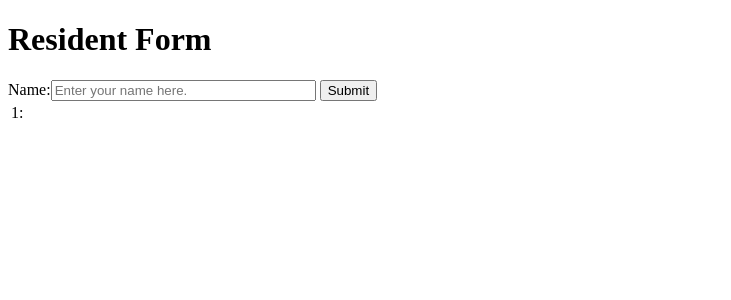
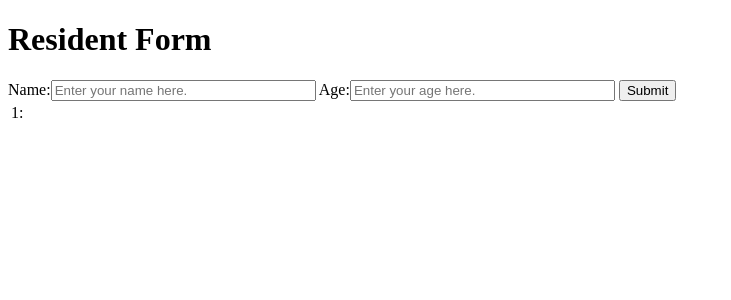
Before and after one commit to denagakenneth/bes, a Django app: template KDBES/templates/mainpage.html in a window 1280 px wide. Shown: the top 300 px of the page, without its empty margins (0-731 px from the left). Run offline with Django 4.2, Linux system fonts and the light colour scheme; the template is opened without the code that fills it, so the values that code supplies are empty.

Commit message:
commitistt

```diff
--- a/KDBES/templates/mainpage.html
+++ b/KDBES/templates/mainpage.html
@@ -10,6 +10,7 @@
 		{% csrf_token %}
 		<h1>Resident Form</h1>
 		<label>Name:</label><input type="text" id="residentname" size="30" name="attribute" placeholder="Enter your name here.">
+		<label>Age:</label><input type="text" id="residentage" size="30" name="attribute" placeholder="Enter your age here.">
 		<input id="btnP"type="submit" name="btnP" value="Submit"/>
 	</form>
 	<table id="regtable">
```
